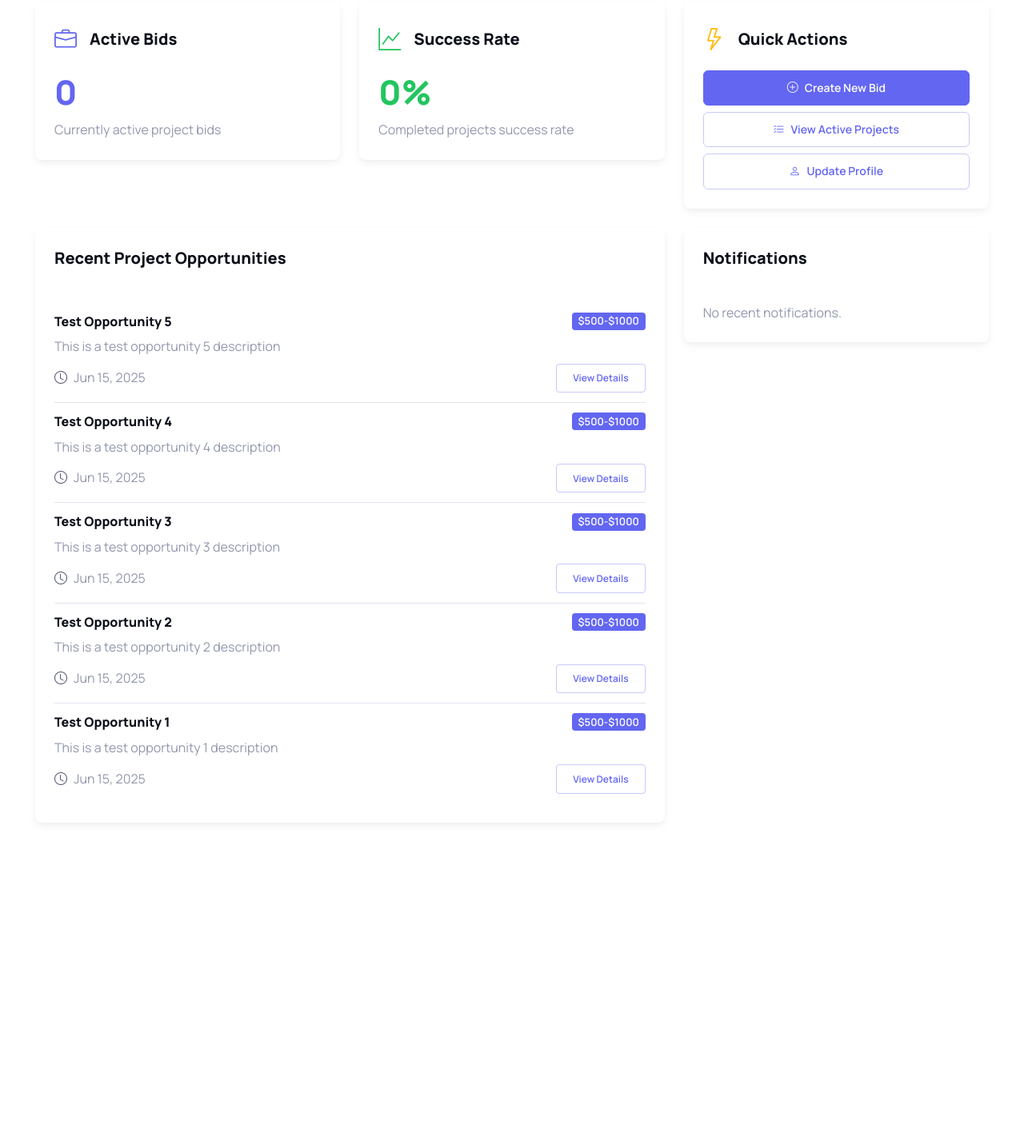
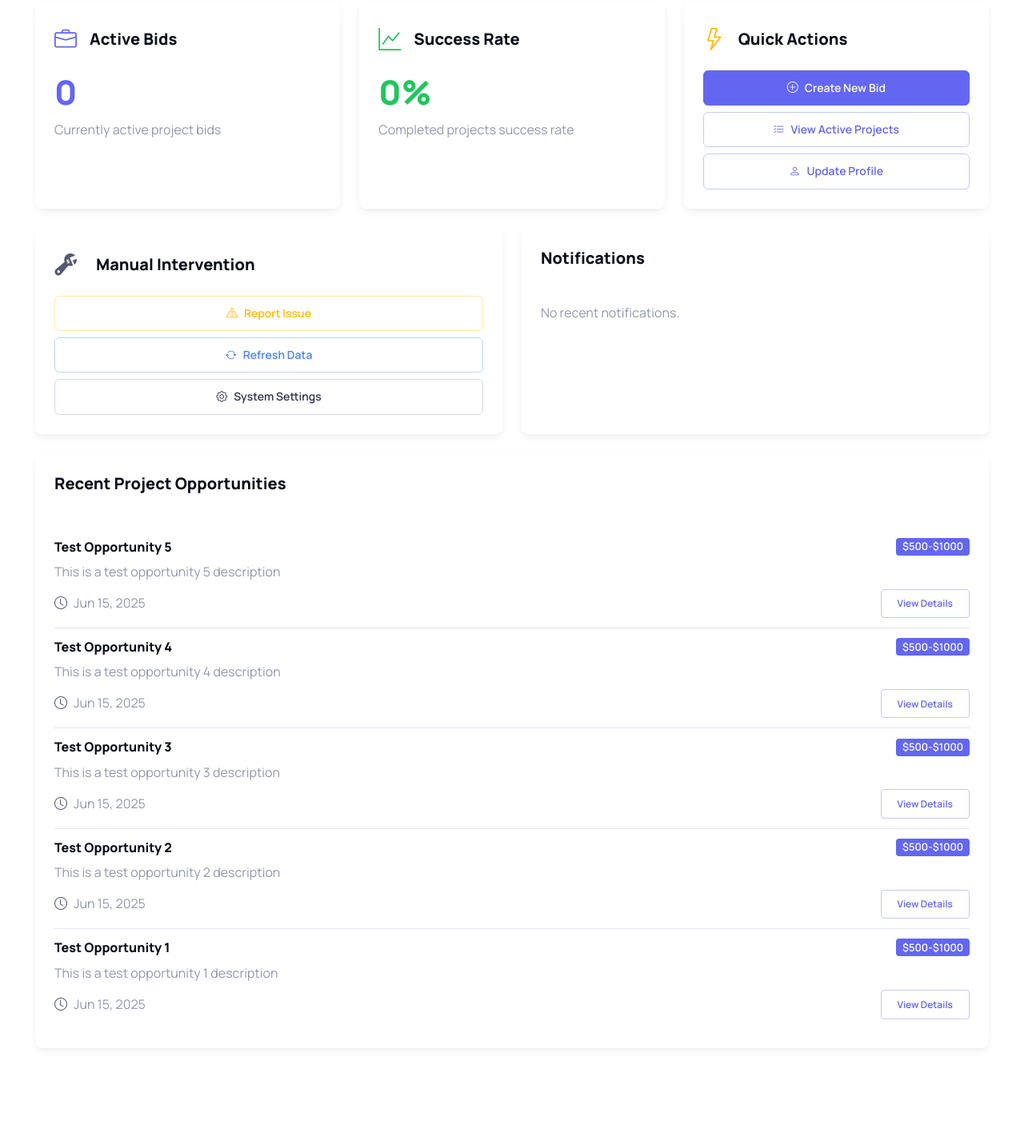
Before and after one commit to immunesh/lazylancer, a Django app: page /dashboard/ in a window 1280 px wide. Shown: the part 242-1673 px from the top of the page at 80% size. Before the commit the page ends 1272 px from the top, so only its background shows below. Run offline with Django 4.2, Linux system fonts and the light colour scheme; a user stored in the database is signed in; data comes from the database, SQL or seed files in the repository; some libraries are stand-ins or nearby versions.

Commit message:
feat: enhance dashboard layout and add new features
- Update dashboard template to include a new "Manual Intervention" section with action buttons for reporting issues, refreshing data, and accessing system settings.
- Introduce a "Notifications" section to display user notifications dynamically.
- Adjust card layout to ensure consistent height across summary cards for improved visual alignment.
- Remove the previous static notifications section to streamline the dashboard design.

```diff
--- a/templates/dashboard/dashboard.html
+++ b/templates/dashboard/dashboard.html
@@ -11,9 +11,9 @@ LazyLancer{% endblock %} {% block content %} {% include 'nav.html' %}
         <p class="lead text-muted mb-0">Welcome back, {{ user.username }}!</p>
       </div>
 
-      <!-- Summary Cards -->
+      <!-- Summary Cards (Row 1) -->
       <div class="col-lg-4 col-md-6 mb-4">
-        <div class="card border-0 shadow-sm">
+        <div class="card border-0 shadow-sm h-100">
           <div class="card-body p-4">
             <div class="d-flex align-items-center mb-3">
               <div class="flex-shrink-0">
@@ -30,7 +30,7 @@ LazyLancer{% endblock %} {% block content %} {% include 'nav.html' %}
       </div>
 
       <div class="col-lg-4 col-md-6 mb-4">
-        <div class="card border-0 shadow-sm">
+        <div class="card border-0 shadow-sm h-100">
           <div class="card-body p-4">
             <div class="d-flex align-items-center mb-3">
               <div class="flex-shrink-0">
@@ -49,7 +49,7 @@ LazyLancer{% endblock %} {% block content %} {% include 'nav.html' %}
       </div>
 
       <div class="col-lg-4 col-md-6 mb-4">
-        <div class="card border-0 shadow-sm">
+        <div class="card border-0 shadow-sm h-100">
           <div class="card-body p-4">
             <div class="d-flex align-items-center mb-3">
               <div class="flex-shrink-0">
@@ -77,8 +77,77 @@ LazyLancer{% endblock %} {% block content %} {% include 'nav.html' %}
         </div>
       </div>
 
-      <!-- Project Opportunities -->
-      <div class="col-lg-8 mb-4">
+      <!-- Manual Intervention (Col-lg-6) and Notifications (Col-lg-6) - (Row 2) -->
+      <div class="col-lg-6 mb-4">
+        <div class="card border-0 shadow-sm h-100">
+          <div class="card-body p-4">
+            <div class="d-flex align-items-center mb-3">
+              <div class="flex-shrink-0">
+                <i class="bi bi-wrench-adjustable fs-3 me-2"></i>
+              </div>
+              <div class="flex-grow-1 ms-3">
+                <h3 class="h5 mb-0">Manual Intervention</h3>
+              </div>
+            </div>
+            <div class="d-grid gap-2">
+              <a
+                href="#"
+                class="btn btn-outline-warning"
+                data-bs-toggle="tooltip"
+                title="Report system issues or bugs"
+              >
+                <i class="bi bi-exclamation-triangle me-2"></i>Report Issue
+              </a>
+              <a
+                href="#"
+                class="btn btn-outline-info"
+                data-bs-toggle="tooltip"
+                title="Manually refresh dashboard data"
+              >
+                <i class="bi bi-arrow-repeat me-2"></i>Refresh Data
+              </a>
+              <a
+                href="#"
+                class="btn btn-outline-secondary"
+                data-bs-toggle="tooltip"
+                title="Access system configuration"
+              >
+                <i class="bi bi-gear me-2"></i>System Settings
+              </a>
+            </div>
+          </div>
+        </div>
+      </div>
+
+      <div class="col-lg-6 mb-4">
+        <div class="card border-0 shadow-sm h-100">
+          <div class="card-header bg-transparent border-0 pt-4">
+            <h3 class="h5 mb-0">Notifications</h3>
+          </div>
+          <div class="card-body p-4">
+            {% if notifications %}
+            <div class="list-group list-group-flush">
+              {% for notification in notifications %}
+              <div class="list-group-item px-0">
+                <div class="d-flex align-items-center mb-2">
+                  <i class="bi bi-bell me-2 text-primary"></i>
+                  <p class="mb-0">{{ notification.message }}</p>
+                </div>
+                <small class="text-muted"
+                  >{{ notification.created_at|timesince }} ago</small
+                >
+              </div>
+              {% endfor %}
+            </div>
+            {% else %}
+            <p class="text-muted mb-0">No recent notifications.</p>
+            {% endif %}
+          </div>
+        </div>
+      </div>
+
+      <!-- Project Opportunities (Row 3) -->
+      <div class="col-lg-12 mb-4">
         <div class="card border-0 shadow-sm">
           <div class="card-header bg-transparent border-0 pt-4">
             <h3 class="h5 mb-0">Recent Project Opportunities</h3>
@@ -121,34 +190,6 @@ LazyLancer{% endblock %} {% block content %} {% include 'nav.html' %}
           </div>
         </div>
       </div>
-
-      <!-- Notifications -->
-      <div class="col-lg-4 mb-4">
-        <div class="card border-0 shadow-sm">
-          <div class="card-header bg-transparent border-0 pt-4">
-            <h3 class="h5 mb-0">Notifications</h3>
-          </div>
-          <div class="card-body p-4">
-            {% if notifications %}
-            <div class="list-group list-group-flush">
-              {% for notification in notifications %}
-              <div class="list-group-item px-0">
-                <div class="d-flex align-items-center mb-2">
-                  <i class="bi bi-bell me-2 text-primary"></i>
-                  <p class="mb-0">{{ notification.message }}</p>
-                </div>
-                <small class="text-muted"
-                  >{{ notification.created_at|timesince }} ago</small
-                >
-              </div>
-              {% endfor %}
-            </div>
-            {% else %}
-            <p class="text-muted mb-0">No recent notifications.</p>
-            {% endif %}
-          </div>
-        </div>
-      </div>
     </div>
   </div>
 </section>
```
